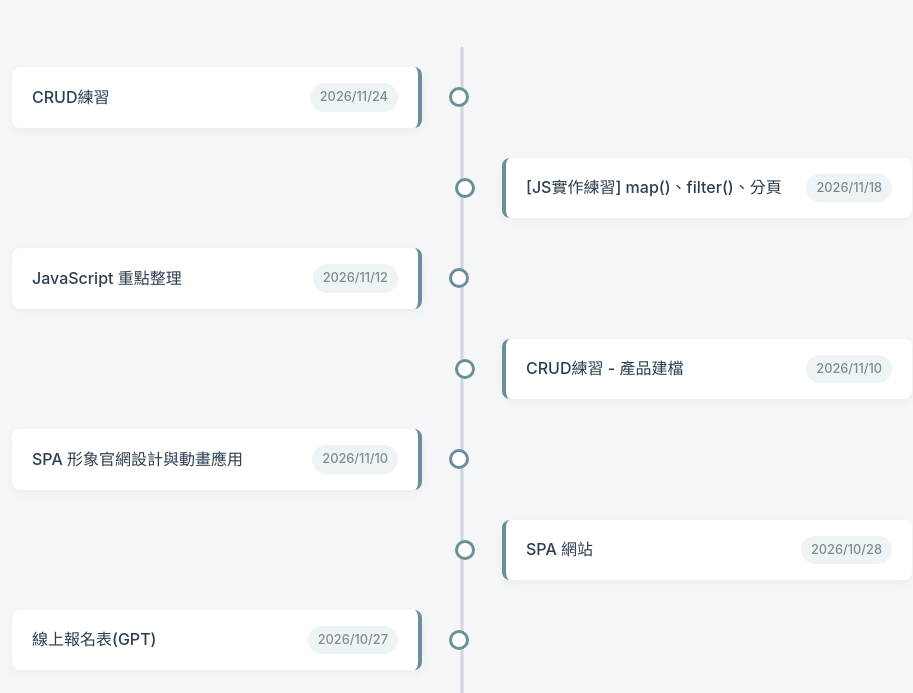
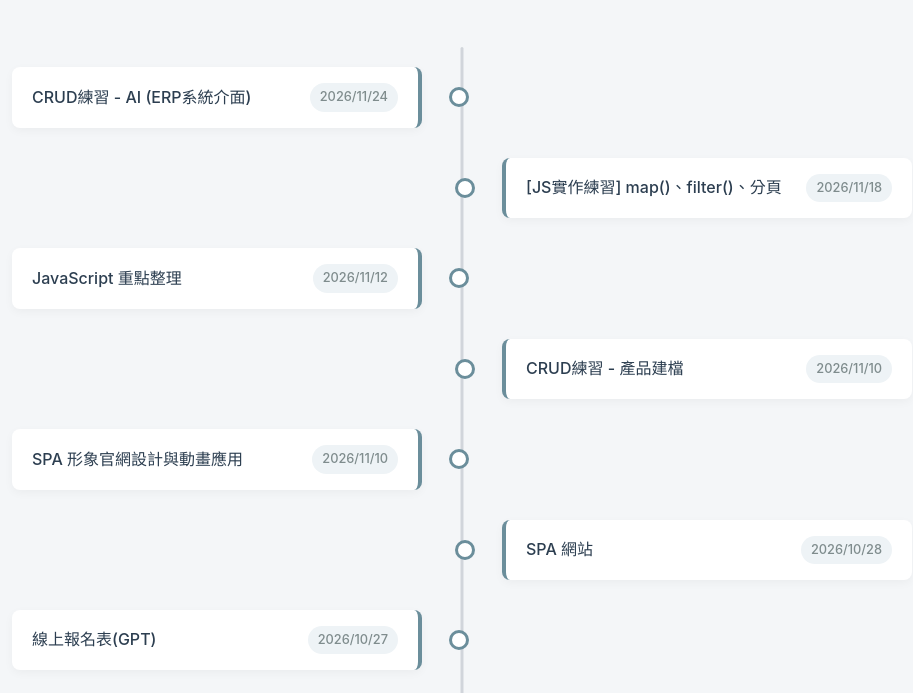
Before and after one commit to worktest1983/frontend, a plain HTML site: page index.html in a window 1280 px wide. Shown: the part 107-800 px from the top of the page, without its empty margins (178-1091 px from the left). Drawn offline with Linux system fonts and the light colour scheme; a web font is replaced by a local one.

Commit message:
update index

```diff
--- a/index.html
+++ b/index.html
@@ -247,7 +247,7 @@
                 <ul class="timeline-list">
                     <li>
                         <a href="AI-forms-CRUD-C-ERP-Gemini-Final-use_FlaskAPI.html" target="_blank">
-                            <span class="item-title">CRUD練習</span>
+                            <span class="item-title">CRUD練習 - AI (ERP系統介面)</span>
                             <span class="item-date">2026/11/24</span>
                         </a>
                     </li>
```
